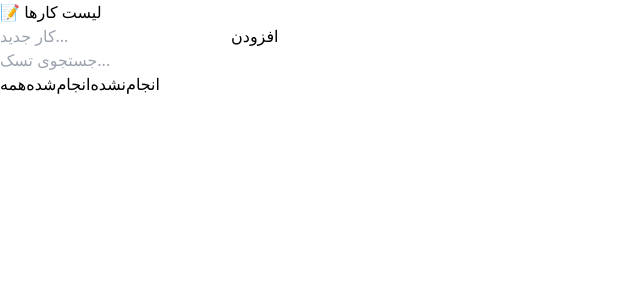
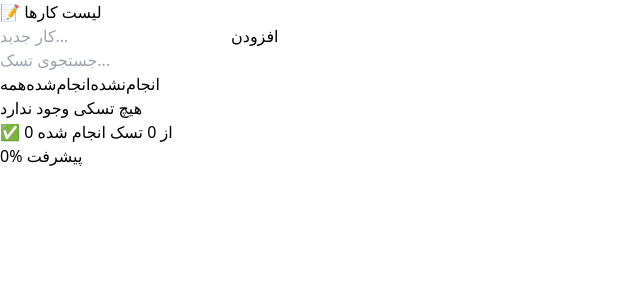
Before and after one commit to MTavakolikia/mini-projects, a React (Vite) app: page / in a window 1280 px wide. Shown: the top 300 px of the page, without its empty margins (0-640 px from the left). Built offline with nearby package versions, Linux system fonts and the light colour scheme.

Commit message:
feat: add task statistics and progress bar

```diff
--- a/src/components/TodoApp.tsx
+++ b/src/components/TodoApp.tsx
@@ -15,6 +15,9 @@ export default function TodoApp() {
     const [editingText, setEditingText] = useState<string>("");
     const [searchQuery, setSearchQuery] = useState<string>("");
 
+    const totalTasks = tasks.length;
+    const completedTasks = tasks.filter((t) => t.completed).length;
+    const progressPercent = totalTasks === 0 ? 0 : Math.round((completedTasks / totalTasks) * 100);
 
 
     useEffect(() => {
@@ -147,6 +150,9 @@ export default function TodoApp() {
             </div>
 
 
+            {totalTasks === 0 && (
+                <p className="text-sm text-gray-500 italic">هیچ تسکی وجود ندارد</p>
+            )}
 
 
             <ul className="space-y-2">
@@ -205,6 +211,19 @@ export default function TodoApp() {
                     </li>
                 ))}
             </ul>
+            <div className="mb-4 space-y-2">
+                <p className="text-sm text-gray-600">
+                    ✅ {completedTasks} از {totalTasks} تسک انجام شده
+                </p>
+                <div className="w-full bg-gray-200 rounded-full h-3 overflow-hidden">
+                    <div
+                        className="bg-green-500 h-3 transition-all duration-300"
+                        style={{ width: `${progressPercent}%` }}
+                    />
+                </div>
+                <p className="text-xs text-right text-gray-500">{progressPercent}% پیشرفت</p>
+            </div>
+
 
         </div>
     );
```
